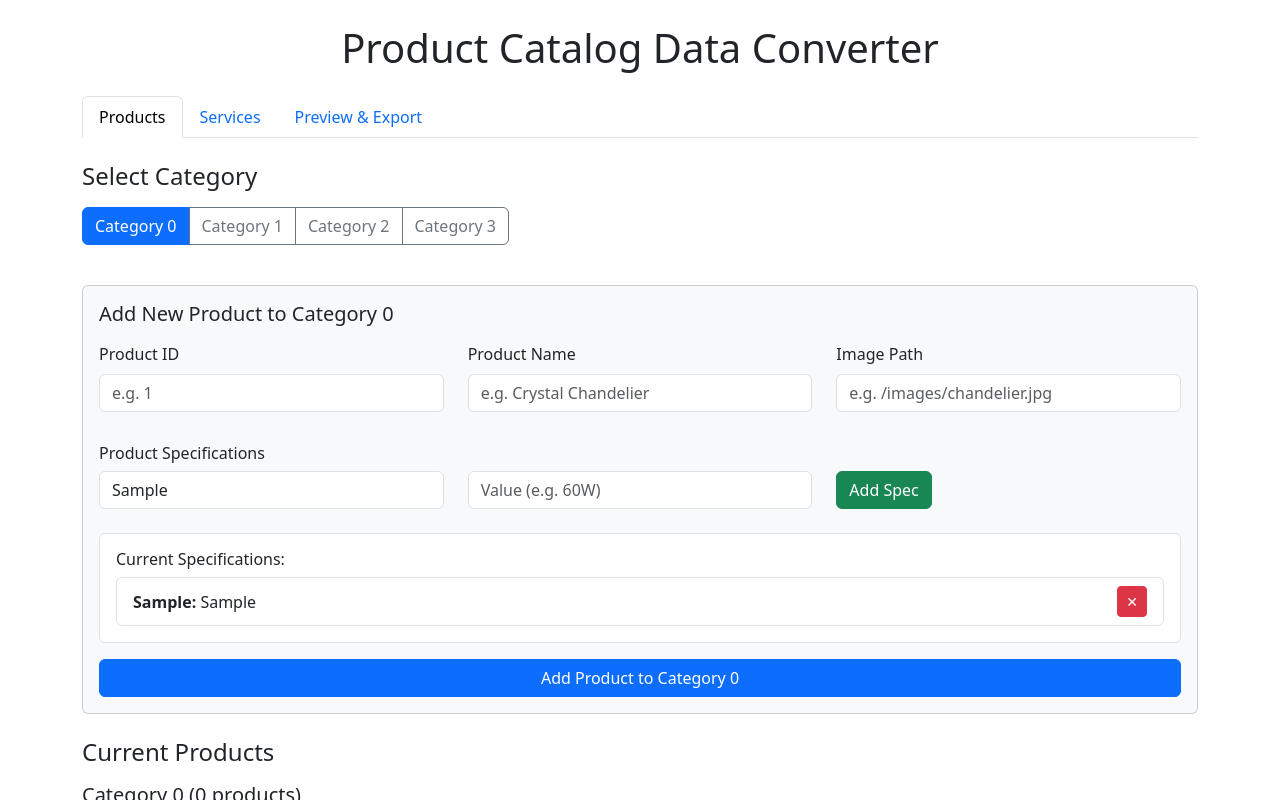
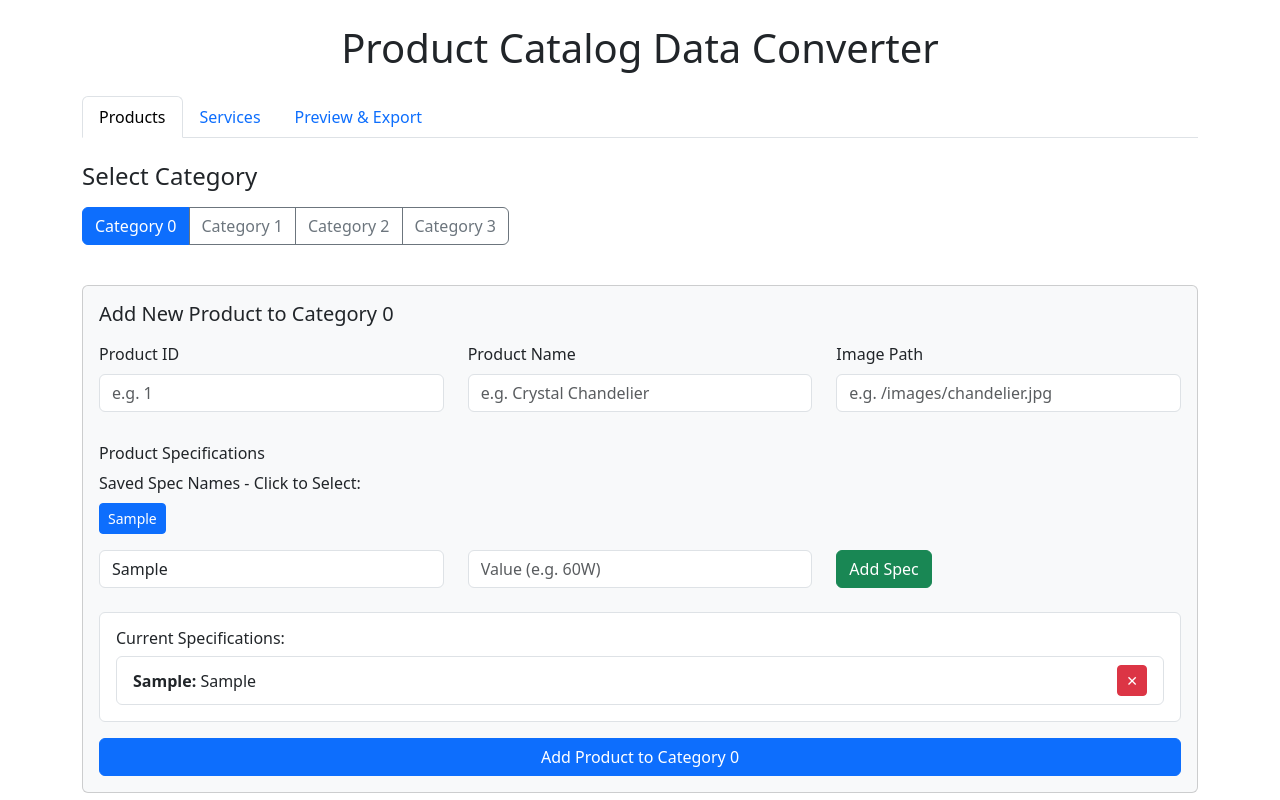
Before and after one commit to prateek8113/data-converter, a React (Create React App) app: page / in a window 1280 px wide. Both pictures are taken after typing "Sample", "Sample" into the empty fields and a click on the button "Add Spec". Shown: the top 800 px of the page. Built offline with nearby package versions, Linux system fonts and the light colour scheme.

Commit message:
Update ProductCatalogConverter.jsx

```diff
--- a/src/components/ProductCatalogConverter.jsx
+++ b/src/components/ProductCatalogConverter.jsx
@@ -31,6 +31,9 @@ const ProductCatalogConverter = () => {
   const [jsonOutput, setJsonOutput] = useState("");
   const [copySuccess, setCopySuccess] = useState(false);
 
+  // NEW STATE: Track all unique spec names that have been used
+  const [savedSpecNames, setSavedSpecNames] = useState([]);
+
   const handleProductChange = (e) => {
     const { name, value } = e.target;
     setNewProduct({
@@ -47,7 +50,7 @@ const ProductCatalogConverter = () => {
     });
   };
 
-  // Modified addSpec function to keep the spec name after adding
+  // Modified addSpec function to save spec names
   const addSpec = () => {
     if (newSpecKey && newSpecValue) {
       setNewProduct({
@@ -57,9 +60,14 @@ const ProductCatalogConverter = () => {
           [newSpecKey]: newSpecValue
         }
       });
-      // Keep the spec key (name) but clear only the spec value
+
+      // Save this spec name if it's not already saved
+      if (!savedSpecNames.includes(newSpecKey)) {
+        setSavedSpecNames([...savedSpecNames, newSpecKey]);
+      }
+
+      // Keep the spec key (name) and just clear the value
       setNewSpecValue("");
-      // DO NOT reset the spec key/name: setNewSpecKey("");
     }
   };
 
@@ -85,7 +93,7 @@ const ProductCatalogConverter = () => {
         productCatalog: updatedCatalog
       });
 
-      // Reset product form
+      // Reset product form but DON'T reset the savedSpecNames
       setNewProduct({
         id: "",
         name: "",
@@ -93,8 +101,7 @@ const ProductCatalogConverter = () => {
         specs: {}
       });
 
-      // Also reset the spec inputs when adding a product
-      setNewSpecKey("");
+      // Clear only the current spec value, keep the name
       setNewSpecValue("");
     }
   };
@@ -155,6 +162,11 @@ const ProductCatalogConverter = () => {
     }
 
     document.body.removeChild(textArea);
+  };
+
+  // NEW: Function to select a saved spec name
+  const selectSavedSpecName = (specName) => {
+    setNewSpecKey(specName);
   };
 
   return (
@@ -248,6 +260,25 @@ const ProductCatalogConverter = () => {
 
               <div className="mb-3">
                 <h4 className="h6 mb-2">Product Specifications</h4>
+
+                {/* NEW: Display saved spec names as buttons */}
+                {savedSpecNames.length > 0 && (
+                  <div className="mb-3">
+                    <label className="form-label">Saved Spec Names - Click to Select:</label>
+                    <div className="d-flex flex-wrap gap-2">
+                      {savedSpecNames.map((specName, index) => (
+                        <button
+                          key={index}
+                          className={`btn btn-sm ${newSpecKey === specName ? 'btn-primary' : 'btn-outline-secondary'}`}
+                          onClick={() => selectSavedSpecName(specName)}
+                        >
+                          {specName}
+                        </button>
+                      ))}
+                    </div>
+                  </div>
+                )}
+
                 <div className="row mb-2">
                   <div className="col-md-4 mb-2">
                     <input
```
